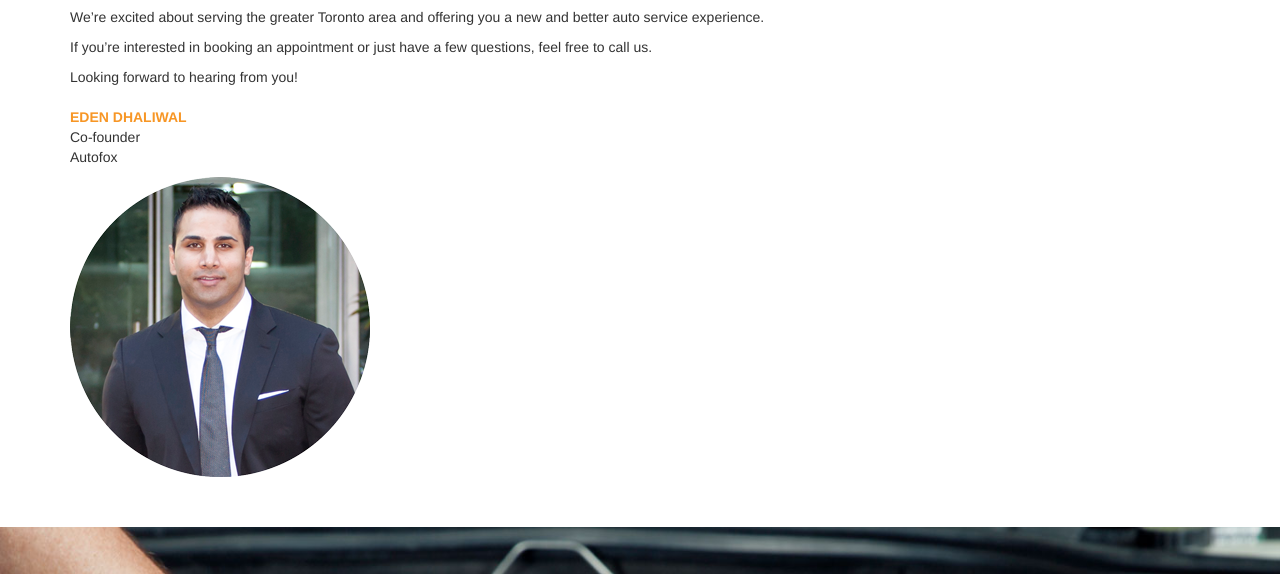
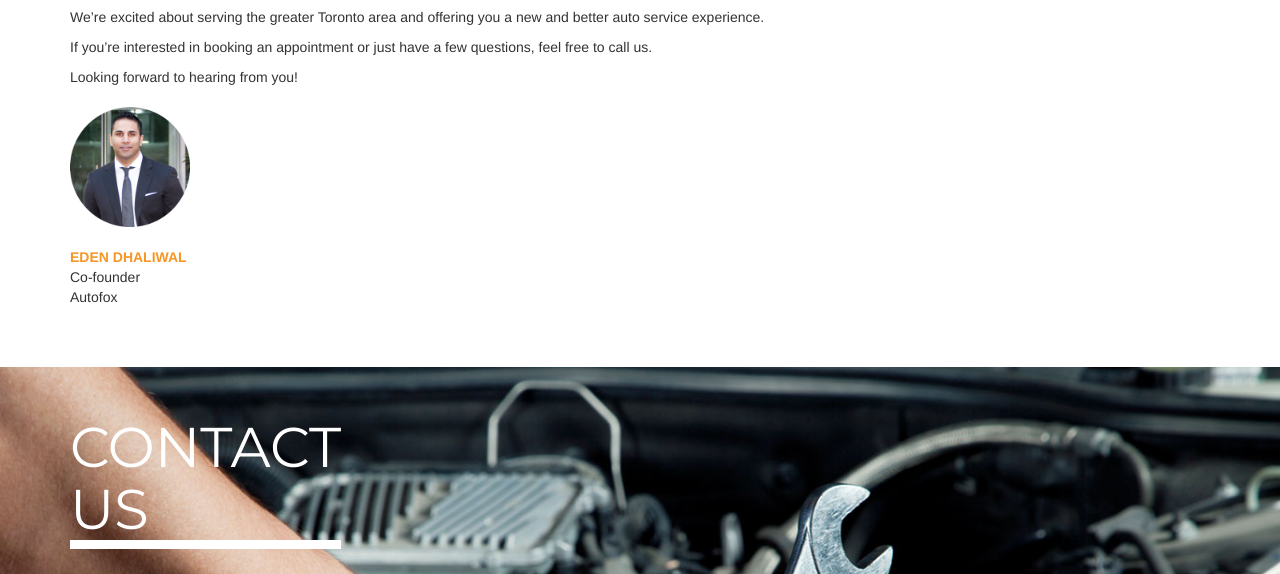
Before and after one commit to autofoxhomepage/autofoxhomepage.github.io, a plain HTML site: page index.html in a window 1280 px wide. Shown: the part 2503-3077 px from the top of the page. Drawn offline with nearby package versions, Linux system fonts and the light colour scheme.

Commit message:
avatar impr

```diff
--- a/index.html
+++ b/index.html
@@ -243,8 +243,9 @@
 				<p>We’re excited about serving the greater Toronto area and offering you a new and better auto service experience.</p>
 				<p>If you’re interested in booking an appointment or just have a few questions, feel free to call us.</p>
 				<p>Looking forward to hearing from you!</p>
+				<img src="assets/images/eden.png" alt="" style="width: 120px; margin-top: 10px">
 				<p style="margin-top: 20px;"><span class="emphasis">Eden Dhaliwal</span><br>Co-founder <br>Autofox</p>
-				<img src="assets/images/eden.png" alt="">
+
 				</div>
 			</div>
 		</div>
```
